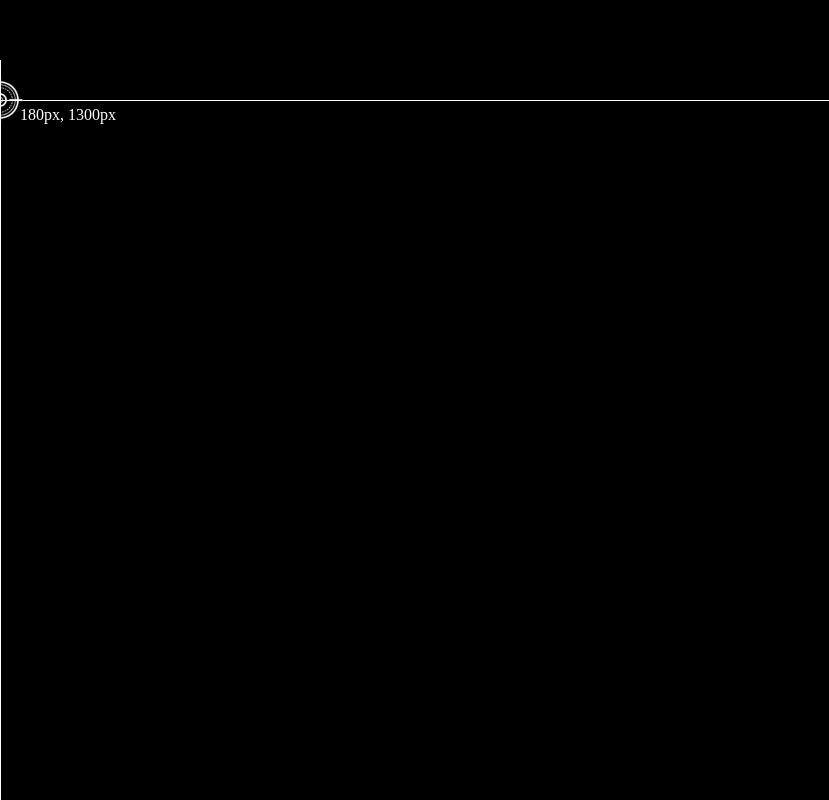
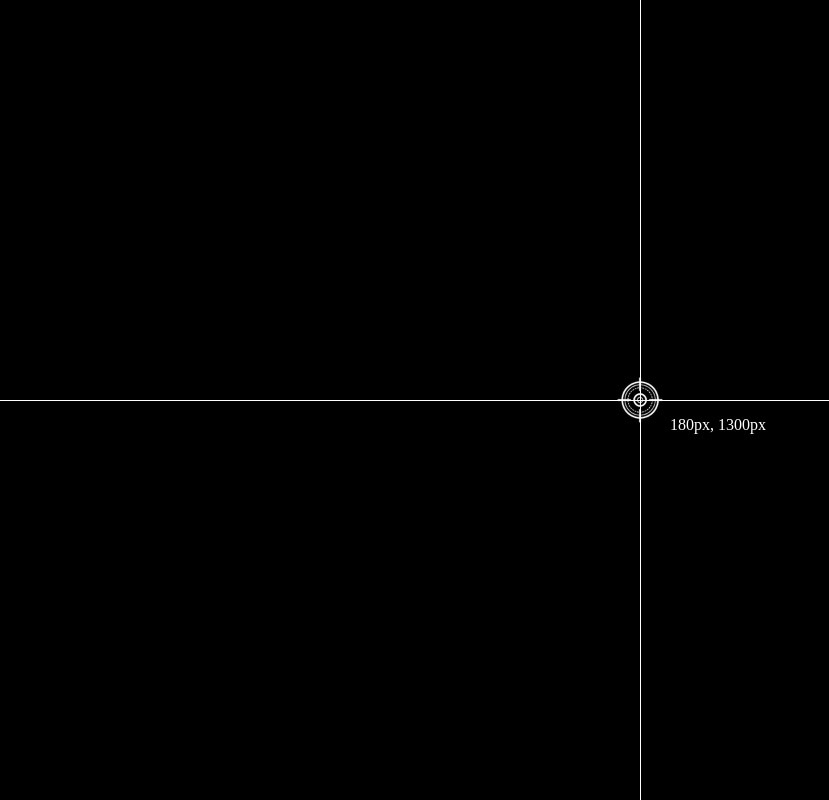
Before and after one commit to yangddoddi/coordinates, a plain HTML site: page index.html in a window 1280 px wide. Shown: the whole page, without its empty margins (0-829 px from the left). Drawn offline with Linux system fonts and the light colour scheme.

Commit message:
retouch
CSS 비효율적인 부분 전체적으로 수정

```diff
--- a/index.html
+++ b/index.html
@@ -10,12 +10,10 @@
 </head>
 
 <body>
-  <div class="pointerContainer">
-    <img src="/img/target.png" alt="pointer" class="pointer">
-    <div class="verticalLine"></div>
-    <div class="horizontaLine"></div>
-    <p class="coordinates">180px, 1300px</p>
-  </div>
+  <img src="/img/target.png" alt="pointer" class="pointer">
+  <div class="verticalLine"></div>
+  <div class="horizontaLine"></div>
+  <p class="coordinates">180px, 1300px</p>
 
 
 </body>
--- a/main.js
+++ b/main.js
@@ -1,4 +1,4 @@
-const pointer = document.querySelector(".pointerContainer");
+const pointer = document.querySelector(".pointer");
 const coordinates = document.querySelector(".coordinates");
 const verticalLine = document.querySelector(".verticalLine");
 const horizontaLine = document.querySelector(".horizontaLine");
@@ -6,8 +6,10 @@ const horizontaLine = document.querySelector(".horizontaLine");
 function MovePointer(event) {
   pointer.style.top = `${event.clientY}px`;
   pointer.style.left = `${event.clientX}px`;
-  verticalLine.style.top = `-${event.clientY}px`;
-  horizontaLine.style.left = `-${event.clientX}px`;
+  verticalLine.style.left = `${event.clientX}px`;
+  horizontaLine.style.top = `${event.clientY}px`;
+  coordinates.style.top = `${event.clientY}px`;
+  coordinates.style.left = `${event.clientX}px`;
   coordinates.innerHTML = `${event.clientX}px, ${event.clientY}px`;
 }
 
--- a/style.css
+++ b/style.css
@@ -8,20 +8,16 @@ html {
 
 .pointer {
   width: 80px;
-}
-
-.pointerContainer {
-  position: relative;
-  height: 120%;
-  top: 100px;
+  position: absolute;
+  top: 50%;
+  left: 50%;
   transform: translate(-40px, -40px);
 }
 
 .horizontaLine {
   position: absolute;
-  top: 40px;
-  left: 0px;
-  width: 120%;
+  top: 50%;
+  width: 100%;
   height: 1px;
   background-color: white;
 }
@@ -29,7 +25,7 @@ html {
 .verticalLine {
   position: absolute;
   top: 0px;
-  left: 40px;
+  left: 50%;
   height: 100%;
   width: 1px;
   background-color: white;
@@ -38,6 +34,7 @@ html {
 .coordinates {
   position: absolute;
   color: white;
-  top: 30px;
-  left: 60px;
+  top: 50%;
+  left: 50%;
+  transform: translate(30px, 0px);
 }
```
